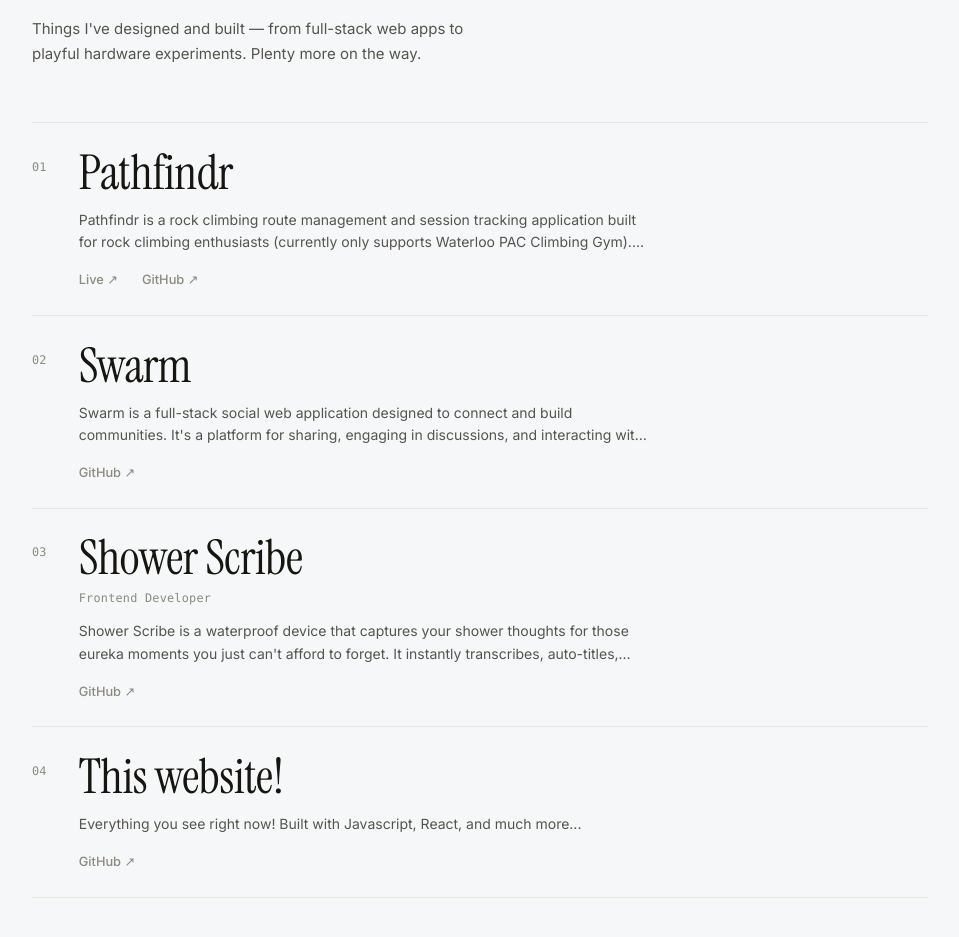
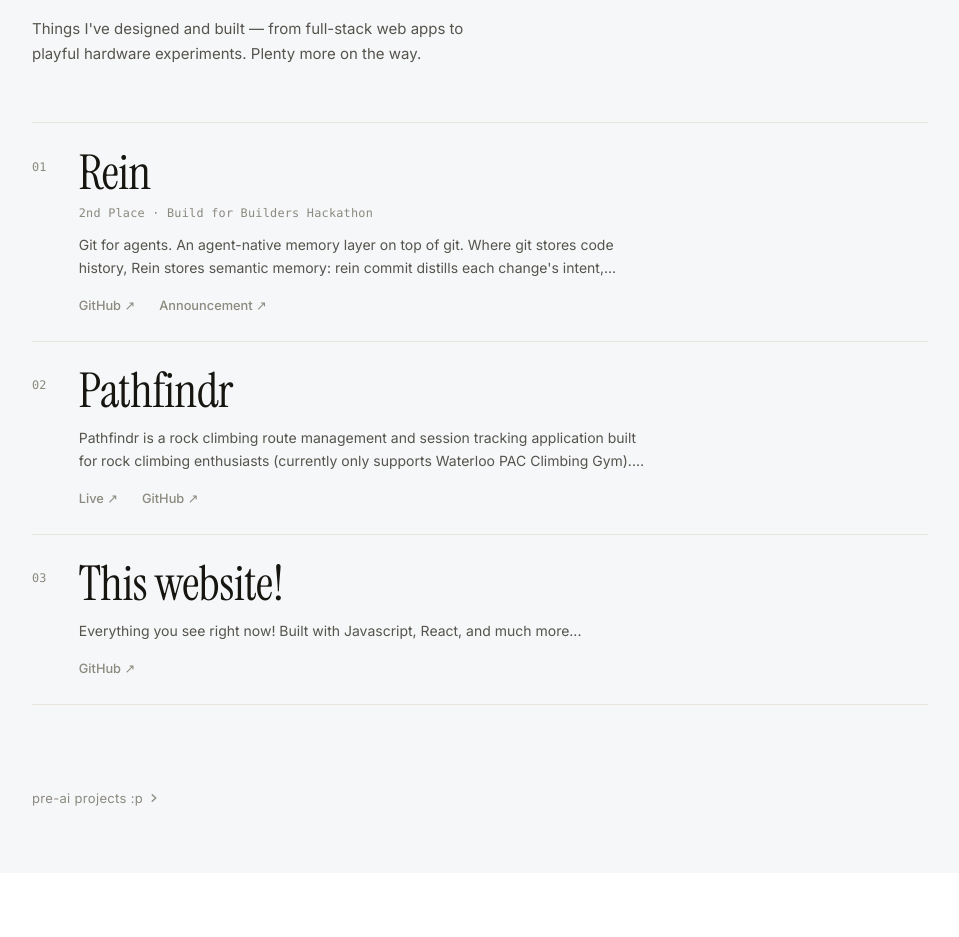
Before and after one commit to victoriamazilu/portfolio-website, a React (Vite) app: page /projects in a window 1280 px wide. Shown: the part 265-1202 px from the top of the page, without its empty margins (160-1119 px from the left). After the commit the page ends 1138 px from the top, so only its background shows below. Built offline with nearby package versions, Linux system fonts and the light colour scheme; no server answers.

Commit message:
Rework /projects and add Rein

```diff
--- a/src/constants/index.js
+++ b/src/constants/index.js
@@ -203,6 +203,15 @@
 
 export const projects = [
   {
+    theme: "btn-back-green",
+    name: "Rein",
+    role: "2nd Place · Build for Builders Hackathon",
+    description:
+      "Git for agents. An agent-native memory layer on top of git. Where git stores code history, Rein stores semantic memory: rein commit distills each change's intent, reasoning, and notes for future agents into a searchable record, so agents can query past decisions with rein search before starting new work.",
+    link: "https://github.com/victoriamazilu/rein",
+    announcementLink: "https://lnkd.in/p/gBxiDb_6",
+  },
+  {
     iconUrl: pathfindr,
     theme: "btn-back-black",
     name: "Pathfindr",
@@ -211,6 +220,17 @@
     link: "https://github.com/victoriamazilu/pathfindr",
     liveLink: "https://pathfindr.vmazilu.ca",
   },
+  {
+    iconUrl: icon,
+    theme: "btn-back-blue",
+    name: "This website!",
+    description:
+      "Everything you see right now! Built with Javascript, React, and much more...",
+    link: "https://github.com/victoriamazilu/portfolio-website",
+  },
+];
+
+export const preAiProjects = [
   {
     iconUrl: swarm,
     theme: "btn-back-yellow",
@@ -228,12 +248,4 @@
       "Shower Scribe is a waterproof device that captures your shower thoughts for those eureka moments you just can't afford to forget. It instantly transcribes, auto-titles, groups, and provides LLM recaps for each recording, which is all displayed on a user-friendly web app.",
     link: "https://github.com/victoriamazilu/Shower-Scribe",
   },
-  {
-    iconUrl: icon,
-    theme: "btn-back-blue",
-    name: "This website!",
-    description:
-      "Everything you see right now! Built with Javascript, React, and much more...",
-    link: "https://github.com/victoriamazilu/portfolio-website",
-  },
 ];
--- a/src/pages/Projects.jsx
+++ b/src/pages/Projects.jsx
@@ -1,4 +1,4 @@
-import { projects } from "../constants";
+import { projects, preAiProjects } from "../constants";
 import BackButton from "../components/BackButton";
 
 const Arrow = () => (
@@ -17,6 +17,78 @@
       strokeLinejoin="round"
     />
   </svg>
+);
+
+const ProjectList = ({ items, className = "mt-14" }) => (
+  <div className={className}>
+    {items.map((project, i) => {
+      const href = project.liveLink || project.link;
+      return (
+        <article key={project.name} className="proj-row group">
+          <div className="flex items-start gap-5 sm:gap-8">
+            <span className="work-meta pt-2.5 shrink-0">
+              {String(i + 1).padStart(2, "0")}
+            </span>
+
+            <div className="flex-1 min-w-0">
+              <a
+                href={href}
+                target="_blank"
+                rel="noopener noreferrer"
+                className="flex items-center justify-between gap-4"
+              >
+                <h3 className="proj-name work-serif text-3xl sm:text-5xl text-[#16150f]">
+                  {project.name}
+                </h3>
+                <Arrow />
+              </a>
+
+              {project.role && (
+                <p className="proj-desc work-meta mt-2">{project.role}</p>
+              )}
+
+              <p className="proj-desc text-sm leading-relaxed text-[#56544c] mt-3 max-w-xl line-clamp-2">
+                {project.description}
+              </p>
+
+              <div className="proj-desc flex items-center gap-6 mt-4">
+                {project.liveLink && (
+                  <a
+                    href={project.liveLink}
+                    target="_blank"
+                    rel="noopener noreferrer"
+                    className="work-link"
+                  >
+                    Live ↗
+                  </a>
+                )}
+                {project.link && (
+                  <a
+                    href={project.link}
+                    target="_blank"
+                    rel="noopener noreferrer"
+                    className="work-link"
+                  >
+                    GitHub ↗
+                  </a>
+                )}
+                {project.announcementLink && (
+                  <a
+                    href={project.announcementLink}
+                    target="_blank"
+                    rel="noopener noreferrer"
+                    className="work-link"
+                  >
+                    Announcement ↗
+                  </a>
+                )}
+              </div>
+            </div>
+          </div>
+        </article>
+      );
+    })}
+  </div>
 );
 
 const Projects = ({ embedded = false }) => {
@@ -39,52 +111,30 @@
         hardware experiments. Plenty more on the way.
       </p>
 
-      <div className="mt-14">
-        {projects.map((project, i) => {
-          const href = project.liveLink || project.link;
-          return (
-            <a
-              key={project.name}
-              href={href}
-              target="_blank"
-              rel="noopener noreferrer"
-              className="proj-row group block"
-            >
-              <div className="flex items-start gap-5 sm:gap-8">
-                <span className="work-meta pt-2.5 shrink-0">
-                  {String(i + 1).padStart(2, "0")}
-                </span>
+      <ProjectList items={projects} />
 
-                <div className="flex-1 min-w-0">
-                  <div className="flex items-center justify-between gap-4">
-                    <h3 className="proj-name work-serif text-3xl sm:text-5xl text-[#16150f]">
-                      {project.name}
-                    </h3>
-                    <Arrow />
-                  </div>
-
-                  {project.role && (
-                    <p className="proj-desc work-meta mt-2">{project.role}</p>
-                  )}
-
-                  <p className="proj-desc text-sm leading-relaxed text-[#56544c] mt-3 max-w-xl line-clamp-2">
-                    {project.description}
-                  </p>
-
-                  <div className="proj-desc flex items-center gap-6 mt-4">
-                    {project.liveLink && (
-                      <span className="work-link">Live ↗</span>
-                    )}
-                    {project.link && (
-                      <span className="work-link">GitHub ↗</span>
-                    )}
-                  </div>
-                </div>
-              </div>
-            </a>
-          );
-        })}
-      </div>
+      <details className="preai mt-20">
+        <summary className="preai-toggle">
+          pre-ai projects :p
+          <svg
+            className="preai-caret"
+            width="10"
+            height="10"
+            viewBox="0 0 10 10"
+            fill="none"
+            aria-hidden="true"
+          >
+            <path
+              d="M3.2 1.8L6.8 5 3.2 8.2"
+              stroke="currentColor"
+              strokeWidth="1.3"
+              strokeLinecap="round"
+              strokeLinejoin="round"
+            />
+          </svg>
+        </summary>
+        <ProjectList items={preAiProjects} className="mt-6" />
+      </details>
     </section>
   );
 };
--- a/src/style.css
+++ b/src/style.css
@@ -202,6 +202,37 @@
   gap: 0.55rem;
 }
 
+.preai-toggle {
+  display: inline-flex;
+  align-items: center;
+  gap: 0.4rem;
+  cursor: pointer;
+  list-style: none;
+  font-size: 13px;
+  letter-spacing: 0.025em;
+  color: var(--muted);
+  transition: color 0.25s ease;
+}
+.preai-toggle::-webkit-details-marker {
+  display: none;
+}
+.preai-toggle::marker {
+  content: "";
+}
+.preai-toggle:hover {
+  color: var(--ink);
+}
+.preai-toggle:focus-visible {
+  outline: 1px solid var(--ink);
+  outline-offset: 4px;
+}
+.preai-caret {
+  transition: transform 0.3s ease;
+}
+.preai[open] .preai-caret {
+  transform: rotate(90deg);
+}
+
 .logo {
   border-radius: 8.889px;
   background: #fff;
```
